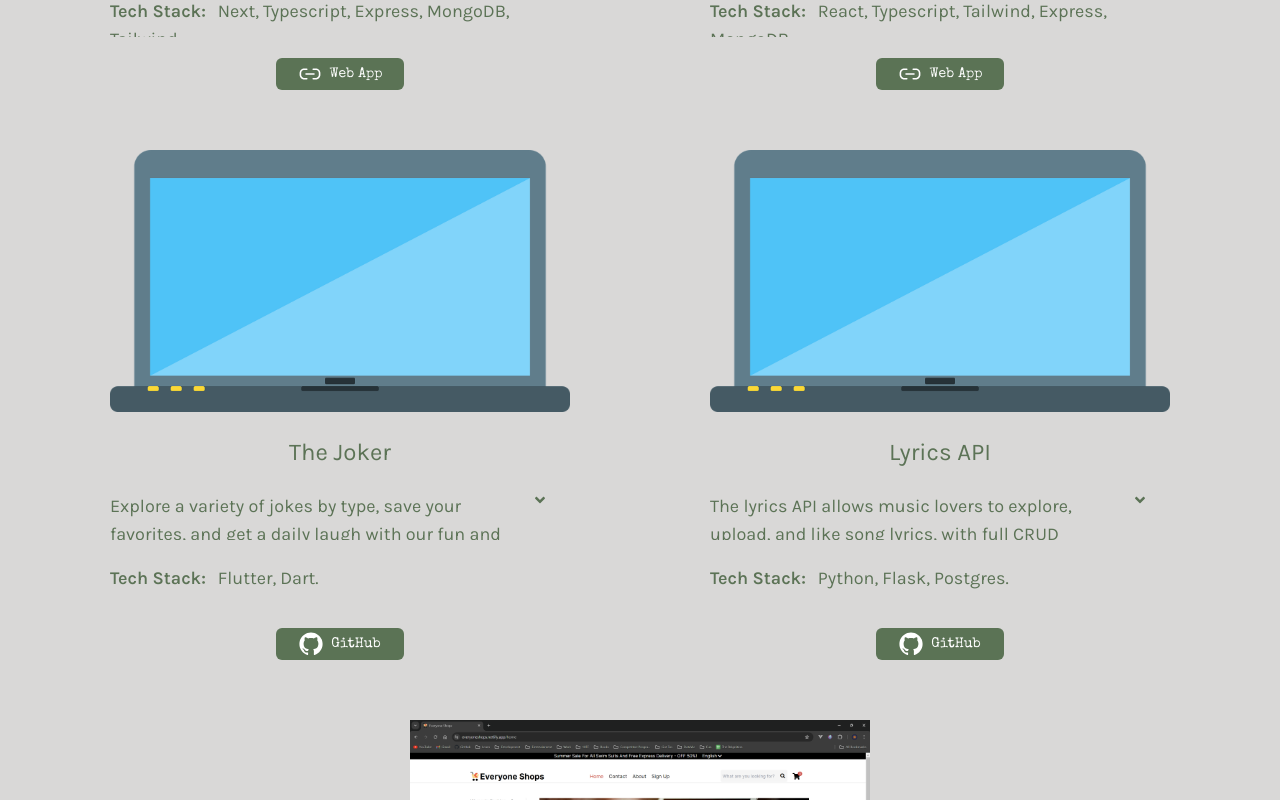
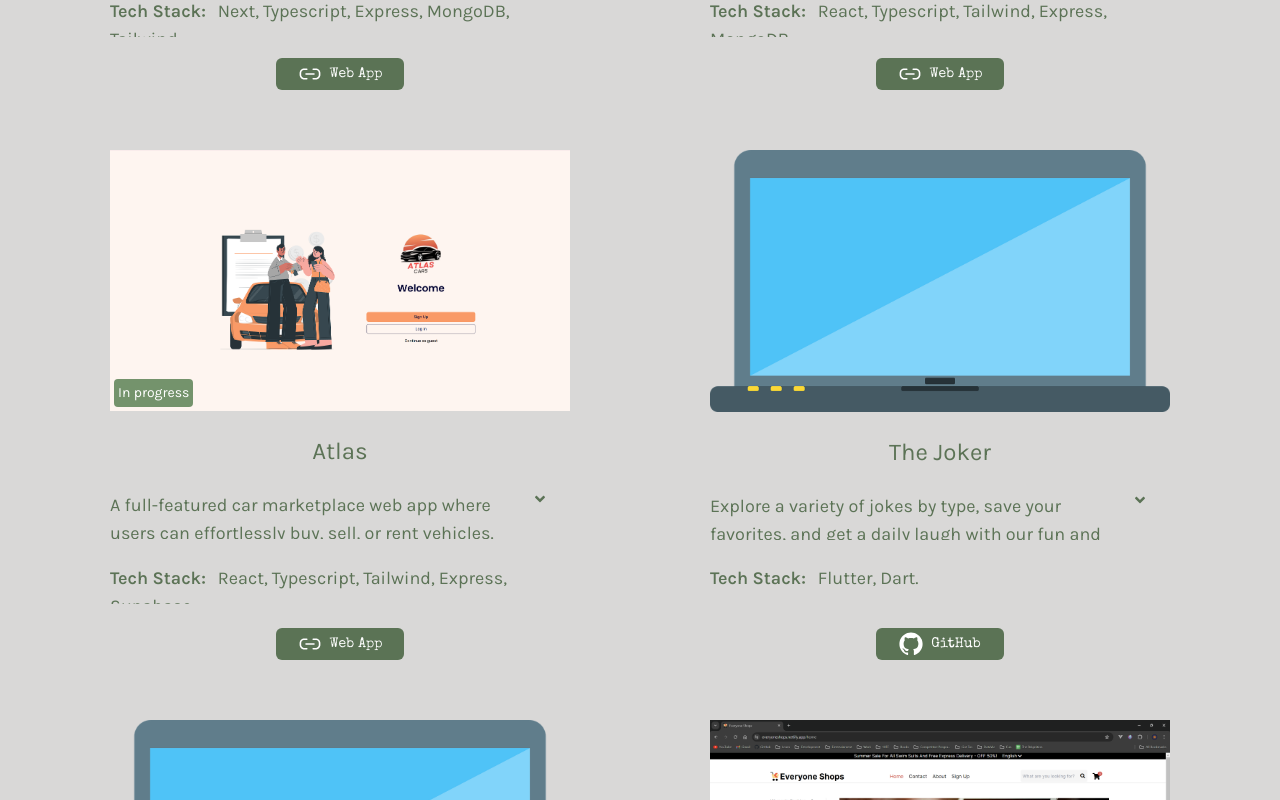
Before and after one commit to AtoBrightSide/portfolio-site, a React (Vite) app: page / in a window 1280 px wide. Shown: the part 2100-2900 px from the top of the page. Built offline with nearby package versions, Linux system fonts and the light colour scheme.

Commit message:
Refactor code structure for improved readability and maintainability

```diff
--- a/src/components/ProjectCard.tsx
+++ b/src/components/ProjectCard.tsx
@@ -11,6 +11,7 @@ export interface ProjectCardProps {
     product: string,
     demo_link: string,
     github: boolean,
+    inProgress: boolean,
 }
 export const ProjectCard = ({ project }: { project: ProjectCardProps }) => {
     const [showMore, setShowMore] = useState(false);
@@ -27,7 +28,10 @@ export const ProjectCard = ({ project }: { project: ProjectCardProps }) => {
 
     return (
         <div ref={ref} className={`w-96 md:w-[500px] h-96 ${showMore ? 'h-fit' : ''} md:h-[550px] flex flex-col justify-between items-center md:mx-auto p-5 ${inView ? 'animate__animated animate__fadeIn' : ''}`}>
-            <img src={project.projectImage} alt="ecommerce_image" className="w-full" />
+            <div className="relative">
+                <img src={project.projectImage} alt="ecommerce_image" className="w-full" />
+                {project.inProgress && <div className="w-auto h-min absolute p-1 rounded left-1 bottom-1 text-white bg-[hsl(108,15%,50%)] text-sm">In progress</div>}
+            </div>
             <div className="text-center text-2xl">{project.title}</div>
             <div className="flex gap-2">
                 <div className={`w-[90%] h-12 overflow-clip md:text-lg ${showMore ? 'h-fit' : 'overflow-hidden'}`}>{project.projectDesc}</div>
--- a/src/components/Projects.tsx
+++ b/src/components/Projects.tsx
@@ -10,6 +10,7 @@ export const Projects = () => {
             product: "Web App",
             demo_link: "https://rateeat.app",
             github: false,
+            inProgress: false,
         },
         {
             title: "GetzAuto",
@@ -19,6 +20,17 @@ export const Projects = () => {
             product: "Web App",
             demo_link: "https://getzauto.netlify.app/",
             github: false,
+            inProgress: false,
+        },
+        {
+            title: "Atlas",
+            projectDesc: "A full-featured car marketplace web app where users can effortlessly buy, sell, or rent vehicles.",
+            projectImage: "/atlas-welcome.png",
+            tech_stack: ["React", "Typescript", "Tailwind", "Express", "Supabase"],
+            product: "Web App",
+            demo_link: "https://atlas-web-livid.vercel.app/",
+            github: false,
+            inProgress: true,
         },
         {
             title: "The Joker",
@@ -28,6 +40,7 @@ export const Projects = () => {
             product: "GitHub",
             demo_link: "https://github.com/AtoBrightSide/flutter-jokes-app",
             github: true,
+            inProgress: false,
         },
         {
             title: "Lyrics API",
@@ -37,6 +50,7 @@ export const Projects = () => {
             product: "GitHub",
             demo_link: "https://github.com/AtoBrightSide/lyrics-api",
             github: true,
+            inProgress: false,
         },
         {
             title: "EveryoneShops",
@@ -46,6 +60,7 @@ export const Projects = () => {
             product: "Web App",
             demo_link: "https://everyoneshops.netlify.app",
             github: false,
+            inProgress: false,
         },
     ];
     return (
```
Also changed, not shown: public/Atlas-Logo.svg (added), public/atlas-welcome.png (added).
